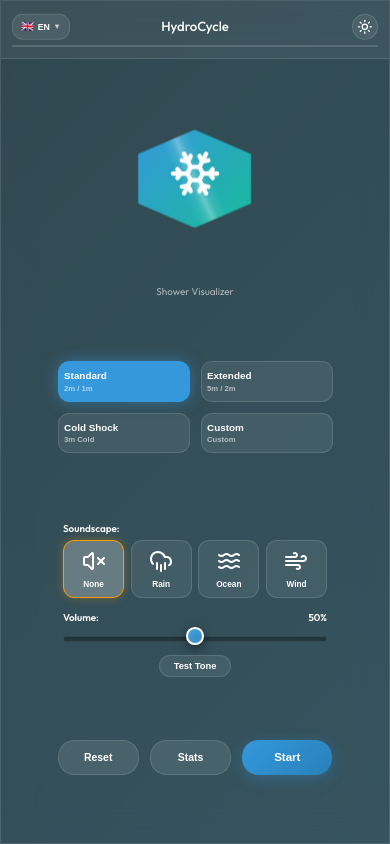
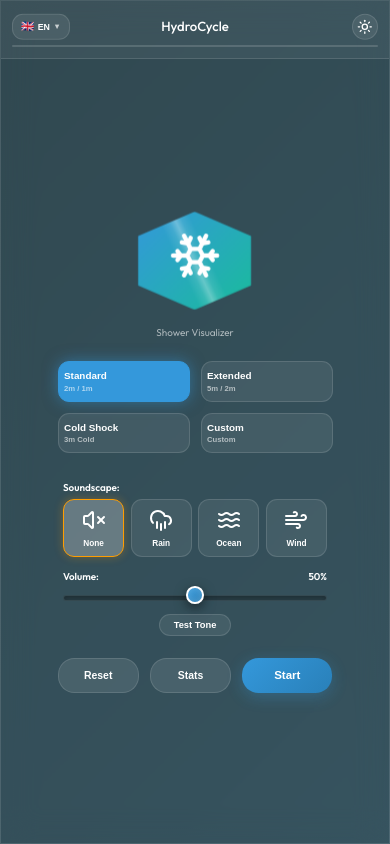
Before and after one commit to marodriguezd/Hydrocicle, a React (Vite) app: page / in a window 390 px wide. Built offline with nearby package versions, Linux system fonts and the light colour scheme.

Commit message:
feat(pwa): implement aggressive auto-update strategy and perfect responsive flex centering

```diff
--- a/src/index.css
+++ b/src/index.css
@@ -325,7 +325,7 @@ body {
   max-width: 28rem;
   margin: 0 auto;
   padding: 1.5rem;
-  padding-bottom: calc(1.5rem + env(safe-area-inset-top));
+  padding-bottom: calc(1.5rem + env(safe-area-inset-bottom));
   text-align: center;
   position: relative;
   overflow-y: auto;
@@ -343,7 +343,15 @@ body {
 .screen.active {
   display: flex;
   flex-grow: 1;
-  justify-content: space-evenly;
+  justify-content: flex-start;
+  gap: 1rem;
+}
+
+.screen.active::before,
+.screen.active::after {
+  content: '';
+  margin: auto;
+  flex-shrink: 0;
 }
 
 .hexagon-container {
--- a/src/main.tsx
+++ b/src/main.tsx
@@ -1,7 +1,40 @@
-import {StrictMode} from 'react';
-import {createRoot} from 'react-dom/client';
+import { StrictMode } from 'react';
+import { createRoot } from 'react-dom/client';
 import App from './App.tsx';
 import './index.css';
+import { registerSW } from 'virtual:pwa-register';
+
+// Automatically reload the page when a new service worker takes over
+let refreshing = false;
+if ('serviceWorker' in navigator) {
+  navigator.serviceWorker.addEventListener('controllerchange', () => {
+    if (!refreshing) {
+      refreshing = true;
+      window.location.reload();
+    }
+  });
+}
+
+// Register service worker and check for updates
+registerSW({
+  immediate: true,
+  onRegistered(r) {
+    if (r) {
+      r.update();
+      // Check for updates when the window is focused
+      window.addEventListener('focus', () => {
+        r.update();
+      });
+      // Also check every 30 minutes
+      setInterval(() => {
+        r.update();
+      }, 30 * 60 * 1000);
+    }
+  },
+  onRegisterError(error) {
+    console.error('SW registration error', error);
+  }
+});
 
 createRoot(document.getElementById('root')!).render(
   <StrictMode>
```
